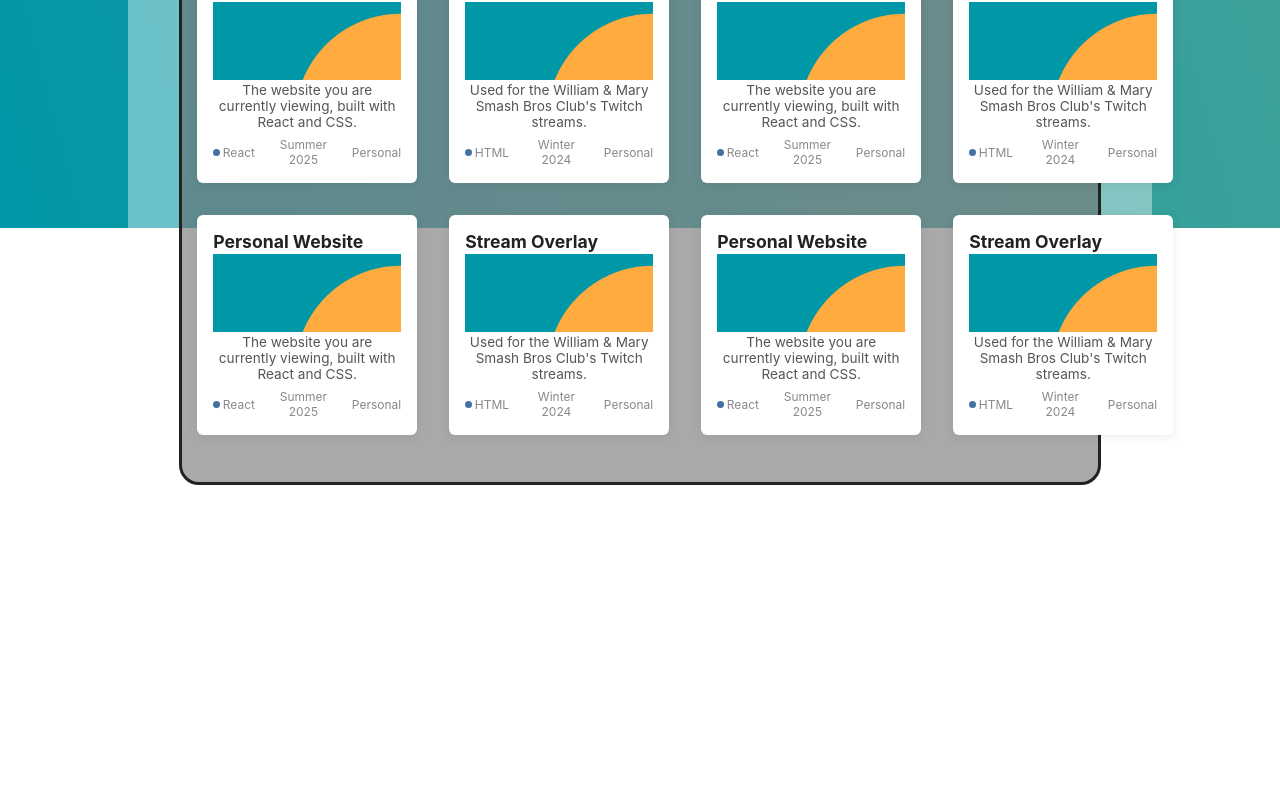
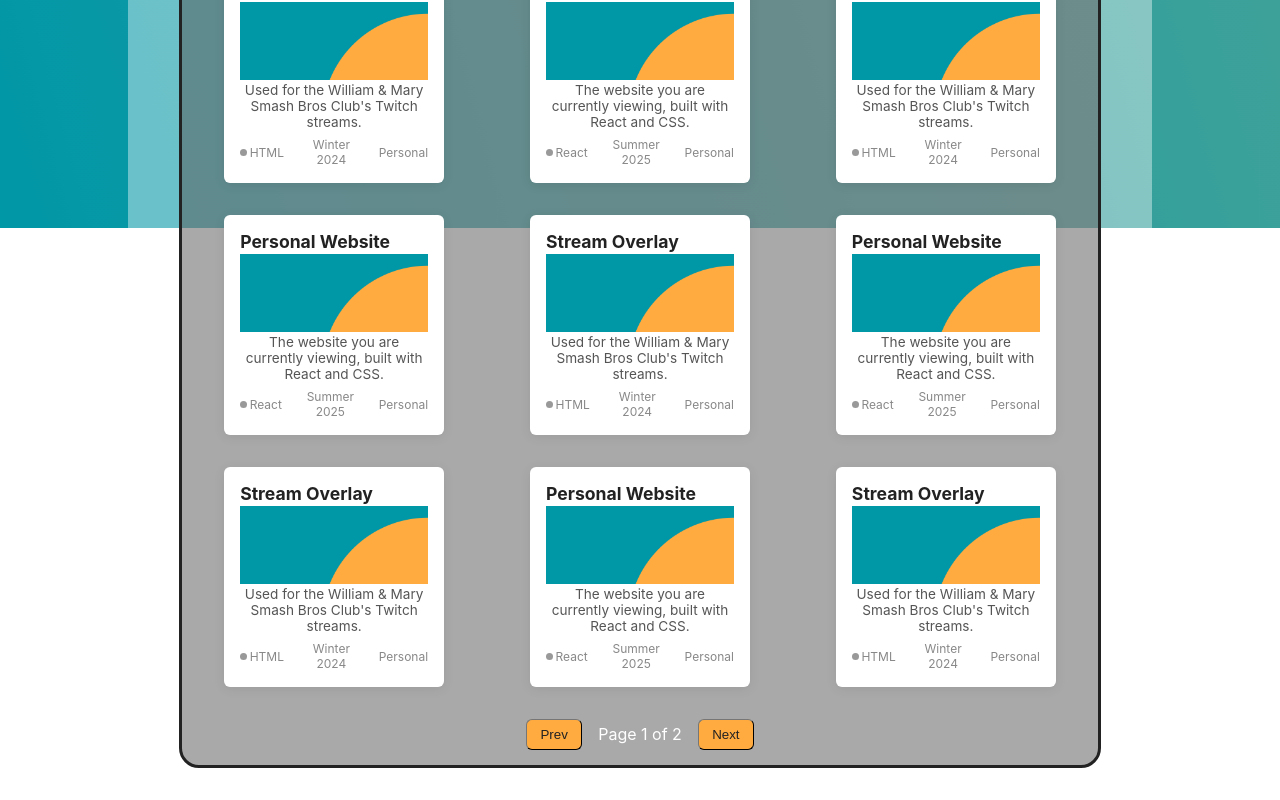
Before and after one commit to PJBuddendeck/PJBuddendeck.github.io, a React (Create React App) app: page /#/projects in a window 1280 px wide. Shown: the part 572-1372 px from the top of the page. Before the commit the page ends 1089 px from the top, so only its background shows below. Built offline with nearby package versions, Linux system fonts and the light colour scheme.

Commit message:
Updated projects page scaling, formatting, added prev/next buttons

```diff
--- a/src/components/projects/items/item-style.css
+++ b/src/components/projects/items/item-style.css
@@ -43,12 +43,10 @@
 }
 
 #icon {
-    background-color: #4571a1;
+    background-color: #999999;
     border-radius: 50%;
     height: 0.6em;
     width: 0.6em;
-    border-color: #999999;
-    color: #999999;
     margin-top: 0.1em;
     margin-right: 0.2em;
 }
@@ -75,12 +73,17 @@
 }
 
 /* Responsive: 2 per row on tablets, 1 per row on mobile */
+@media (max-width: 1500px) {
+    .table-items-grid {
+        grid-template-columns: repeat(3, 1fr);
+    }
+}
 @media (max-width: 1100px) {
     .table-items-grid {
         grid-template-columns: repeat(2, 1fr);
     }
 }
-@media (max-width: 600px) {
+@media (max-width: 700px) {
     .table-items-grid {
         grid-template-columns: 1fr;
     }
--- a/src/components/projects/items/table-item.jsx
+++ b/src/components/projects/items/table-item.jsx
@@ -1,10 +1,17 @@
 import React from "react";
 import './item-style.css';
 import personal from '../../../images/personal-project.png';
-import school from '../../../images/school-project.png';
+import academic from '../../../images/academic-project.png';
 
 const TableItem = ({ id, name, desc, language, time, type }) => {
-    const imgSrc = type === 'school' ? school : personal;
+    const typeToImg = {
+        Personal: personal,
+        Academic: academic,
+        // Add more types here, e.g.:
+        // Research: researchImg,
+        // Work: workImg,
+    };
+    const imgSrc = typeToImg[type] || personal;
 
     return (
         <div className="card">
--- a/src/components/projects/projects-page.jsx
+++ b/src/components/projects/projects-page.jsx
@@ -1,4 +1,4 @@
-import React, {useState} from "react";
+import React, {useState, useEffect} from "react";
 import '../style.css';
 import './projects-style.css'
 import MenuBar from '../menu-bar';
@@ -28,8 +28,8 @@ const ProjectsPage = () => {
             time: "Winter 2024",
             type: "Personal"
         },
-                {
-            id: 1,
+        {
+            id: 3,
             name: "Personal Website",
             desc: "The website you are currently viewing, built with React and CSS.",
             language: "React",
@@ -37,7 +37,7 @@ const ProjectsPage = () => {
             type: "Personal"
         },
         {
-            id: 2,
+            id: 4,
             name: "Stream Overlay",
             desc: "Used for the William & Mary Smash Bros Club's Twitch streams.",
             language: "HTML",
@@ -45,7 +45,7 @@ const ProjectsPage = () => {
             type: "Personal"
         },
         {
-            id: 1,
+            id: 5,
             name: "Personal Website",
             desc: "The website you are currently viewing, built with React and CSS.",
             language: "React",
@@ -53,15 +53,15 @@ const ProjectsPage = () => {
             type: "Personal"
         },
         {
-            id: 2,
+            id: 6,
             name: "Stream Overlay",
             desc: "Used for the William & Mary Smash Bros Club's Twitch streams.",
             language: "HTML",
             time: "Winter 2024",
             type: "Personal"
         },
-                {
-            id: 1,
+        {
+            id: 7,
             name: "Personal Website",
             desc: "The website you are currently viewing, built with React and CSS.",
             language: "React",
@@ -69,15 +69,15 @@ const ProjectsPage = () => {
             type: "Personal"
         },
         {
-            id: 2,
+            id: 8,
             name: "Stream Overlay",
             desc: "Used for the William & Mary Smash Bros Club's Twitch streams.",
             language: "HTML",
             time: "Winter 2024",
             type: "Personal"
         },
-                {
-            id: 1,
+        {
+            id: 9,
             name: "Personal Website",
             desc: "The website you are currently viewing, built with React and CSS.",
             language: "React",
@@ -85,7 +85,7 @@ const ProjectsPage = () => {
             type: "Personal"
         },
         {
-            id: 2,
+            id: 10,
             name: "Stream Overlay",
             desc: "Used for the William & Mary Smash Bros Club's Twitch streams.",
             language: "HTML",
@@ -93,7 +93,7 @@ const ProjectsPage = () => {
             type: "Personal"
         },
         {
-            id: 1,
+            id: 11,
             name: "Personal Website",
             desc: "The website you are currently viewing, built with React and CSS.",
             language: "React",
@@ -101,7 +101,39 @@ const ProjectsPage = () => {
             type: "Personal"
         },
         {
-            id: 2,
+            id: 12,
+            name: "Stream Overlay",
+            desc: "Used for the William & Mary Smash Bros Club's Twitch streams.",
+            language: "HTML",
+            time: "Winter 2024",
+            type: "Personal"
+        },
+        {
+            id: 13,
+            name: "Personal Website",
+            desc: "The website you are currently viewing, built with React and CSS.",
+            language: "React",
+            time: "Summer 2025",
+            type: "Personal"
+        },
+        {
+            id: 14,
+            name: "Stream Overlay",
+            desc: "Used for the William & Mary Smash Bros Club's Twitch streams.",
+            language: "HTML",
+            time: "Winter 2024",
+            type: "Personal"
+        },
+        {
+            id: 15,
+            name: "Personal Website",
+            desc: "The website you are currently viewing, built with React and CSS.",
+            language: "React",
+            time: "Summer 2025",
+            type: "Personal"
+        },
+        {
+            id: 16,
             name: "Stream Overlay",
             desc: "Used for the William & Mary Smash Bros Club's Twitch streams.",
             language: "HTML",
@@ -109,6 +141,31 @@ const ProjectsPage = () => {
             type: "Personal"
         }
     ];
+
+    const [currentPage, setCurrentPage] = useState(1);
+    const [rowsPerPage, setRowsPerPage] = useState(16);
+
+    useEffect(() => {
+        function updateRowsPerPage() {
+            const width = window.innerWidth;
+            if (width > 1500) setRowsPerPage(16);
+            else if (width > 1100) setRowsPerPage(12);
+            else if (width > 700) setRowsPerPage(8);
+            else setRowsPerPage(4);
+            setCurrentPage(1);
+        }
+        updateRowsPerPage();
+        window.addEventListener('resize', updateRowsPerPage);
+        return () => window.removeEventListener('resize', updateRowsPerPage);
+    }, []);
+
+    const totalPages = Math.ceil(sampleProjects.length / rowsPerPage);
+    const startIdx = (currentPage - 1) * rowsPerPage;
+    const endIdx = startIdx + rowsPerPage;
+    const currentProjects = sampleProjects.slice(startIdx, endIdx);
+
+    const handlePrev = () => setCurrentPage((p) => Math.max(1, p - 1));
+    const handleNext = () => setCurrentPage((p) => Math.min(totalPages, p + 1));
 
     return (
         <div>
@@ -130,16 +187,22 @@ const ProjectsPage = () => {
                                 <option value="time">Date</option>
                             </select>
                         </div>
-                        {projects.length === 0 ? (
-                            <div className="project-table-empty">
-                                No projects available
+                        <div className="table-items-grid">
+                            {currentProjects.length === 0 ? (
+                                <div className="project-table-empty">No projects found.</div>
+                            ) : (
+                                currentProjects.map((project) => (
+                                    <TableItem key={project.id} {...project} />
+                                ))
+                            )}
+                        </div>
+                        {sampleProjects.length > rowsPerPage && (
+                            <div className="pagination-controls">
+                                <button onClick={handlePrev} disabled={currentPage === 1}>Prev</button>
+                                <span>Page {currentPage} of {totalPages}</span>
+                                <button onClick={handleNext} disabled={currentPage === totalPages}>Next</button>
                             </div>
-                        ) :
-                        <div className="table-items-grid">
-                            {sampleProjects.map((project) => (
-                                <TableItem key={project.id} {...project} />
-                            ))}
-                        </div>}
+                        )}
                     </div>
                 </div>
             </div>
--- a/src/components/projects/projects-style.css
+++ b/src/components/projects/projects-style.css
@@ -49,6 +49,24 @@ h4 {
     margin: 2em 0;
 }
 
+.pagination-controls {
+    display: flex;
+    justify-content: center;
+    align-items: center;
+    gap: 1rem;
+    margin-top: 1rem;
+}
+
+.pagination-controls button {
+    padding: 0.5em 1em;
+    border-radius: 6px;
+    border-color: #222222;
+    border-width: 1.6px;
+    background-color: #FFAB40;
+    color: #222222;
+    cursor: pointer;
+}
+
 @media (max-width: 1100px) {
     #project-table-container {
         min-width: 0;
```
Also changed, not shown: src/images/academic-project.png (renamed from src/images/school-project.png).
